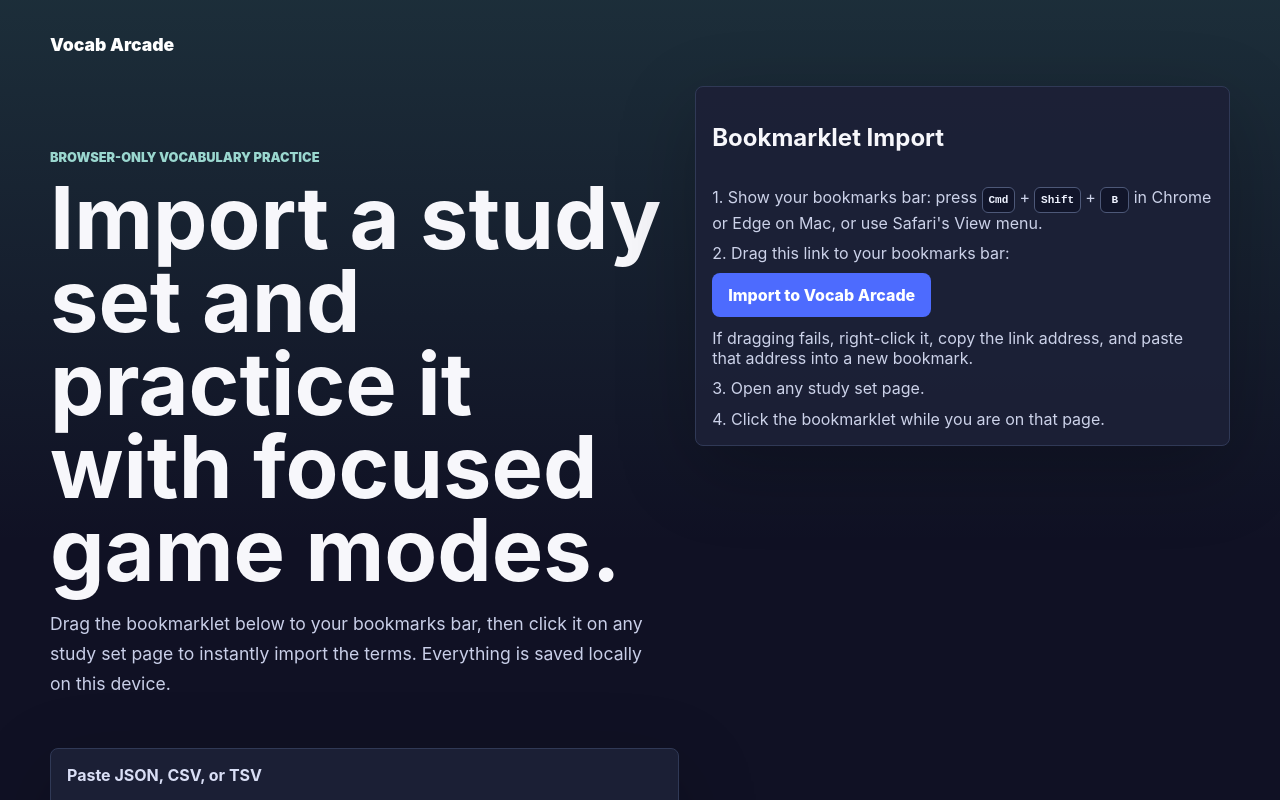
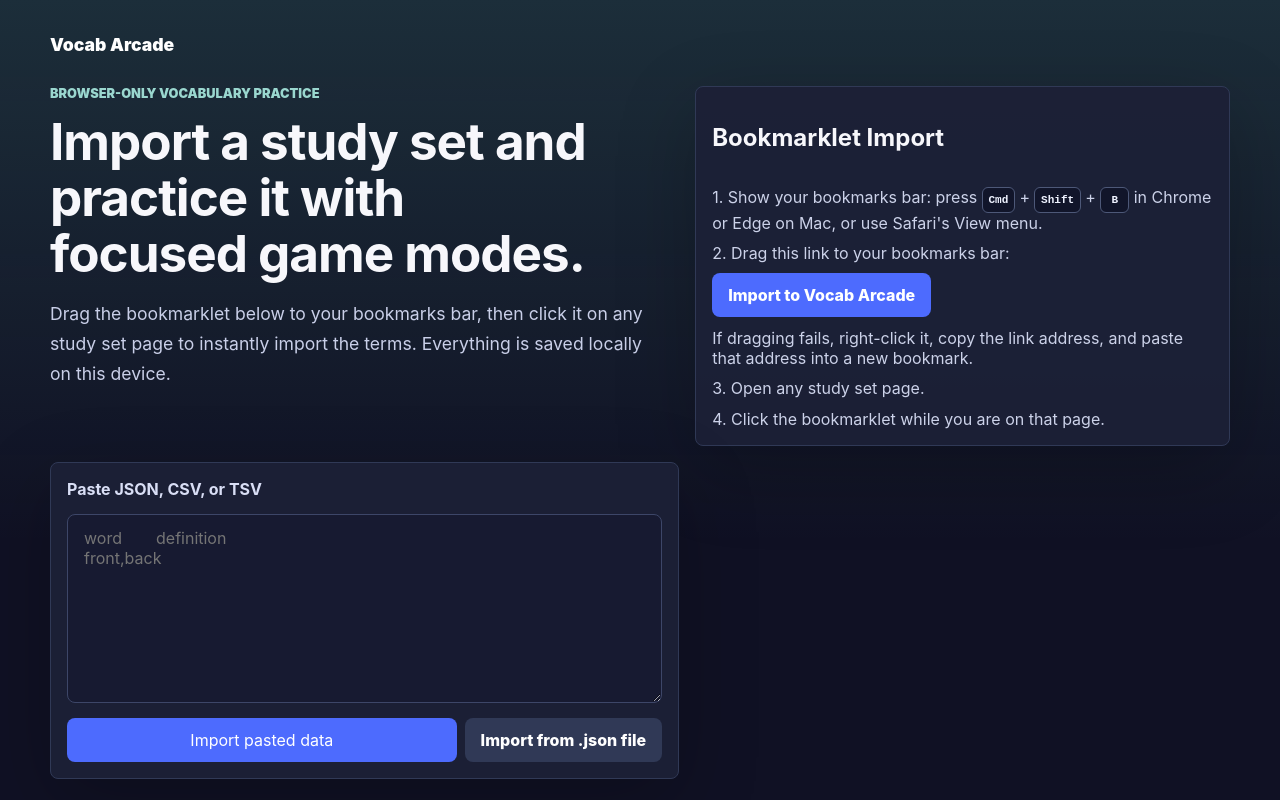
Before and after one commit to Ariandr/VocabArcade, a React (Vite) app: page / in a window 1280 px wide. Shown: the top 800 px of the page. Built offline with nearby package versions, Linux system fonts and the light colour scheme.

Commit message:
Update layout

```diff
--- a/src/styles.css
+++ b/src/styles.css
@@ -135,6 +135,7 @@
 
 .top-actions {
   display: flex;
+  align-items: center;
   gap: 0.75rem;
 }
 
@@ -167,17 +168,28 @@
 }
 
 .hero-copy {
-  padding: 4rem 1rem 1rem 0;
+  padding: 0 1rem 1rem 0;
 }
 
-.hero-copy h1,
-.set-header h1,
 .import-receiver h1 {
   max-width: 13ch;
   margin: 0;
   font-size: clamp(2.6rem, 7vw, 5.4rem);
   line-height: 0.96;
   letter-spacing: 0;
+}
+
+.hero-copy h1 {
+  max-width: 16ch;
+  margin: 0 0 1rem;
+  font-size: clamp(2rem, 4vw, 3.2rem);
+  line-height: 1.1;
+  letter-spacing: -0.02em;
+}
+
+.set-header h1 {
+  /* This is overridden below, but kept for base styles if needed */
+  margin: 0;
 }
 
 .hero-copy p:not(.eyebrow),
```
